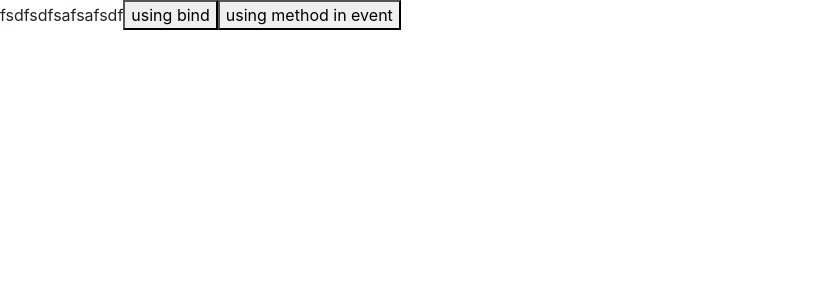
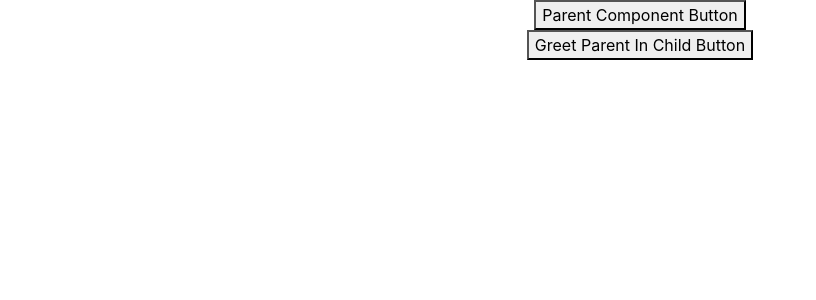
Before and after one commit to VickyNandaPeddi/reactjsdemo, a React (Create React App) app: page / in a window 1280 px wide. Shown: the top 300 px of the page, without its empty margins (0-816 px from the left). Built offline with nearby package versions, Linux system fonts and the light colour scheme.

Commit message:
parent child interaction using props

```diff
--- a/src/App.js
+++ b/src/App.js
@@ -1,11 +1,12 @@
 import Counter from "./Component/Counter";
+import ParentComponent from "./Component/ParentComponent";
 import TestEventClassClick from "./Component/TestEventClassClick";
 import TestEventHandeler from "./Component/TestEventHandeler";
 
 function App() {
   return (
     <div>
-      <TestEventClassClick></TestEventClassClick>
+      <ParentComponent></ParentComponent>
     </div>
   );
 }
--- /dev/null
+++ b/src/Component/ChildComponent.jsx
@@ -0,0 +1,11 @@
+import React from "react";
+
+function ChildComponent(props) {
+  return (
+    <div>
+      <button onClick={()=>props.greetHandler('damn')}>Greet Parent In Child Button</button>
+    </div>
+  );
+}
+
+export default ChildComponent;
--- /dev/null
+++ b/src/Component/ParentComponent.jsx
@@ -0,0 +1,31 @@
+import React, { PureComponent } from "react";
+import ChildComponent from "./ChildComponent";
+
+class ParentComponent extends PureComponent {
+  constructor(props) {
+    super(props);
+
+    this.state = {};
+    this.greetParentComponent = this.greetParentComponent.bind(this);
+  }
+  greetParentComponent(ffsdfds) {
+    console.log("thisfasdfasdfasdfasd");
+    alert("fdsfsdfds" + ffsdfds);
+  }
+
+  render() {
+    return (
+      <div className="text-center">
+        <button onClick={this.greetParentComponent}>
+          Parent Component Button
+        </button>
+        <br />
+        <ChildComponent
+          greetHandler={this.greetParentComponent}
+        ></ChildComponent>
+      </div>
+    );
+  }
+}
+
+export default ParentComponent;
```
